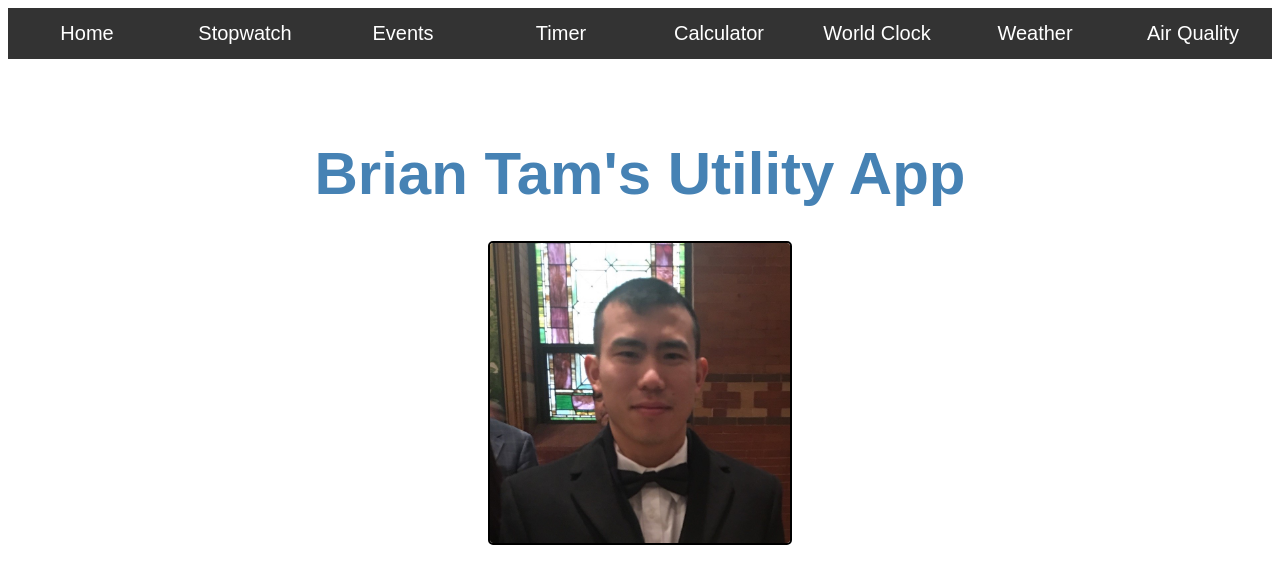
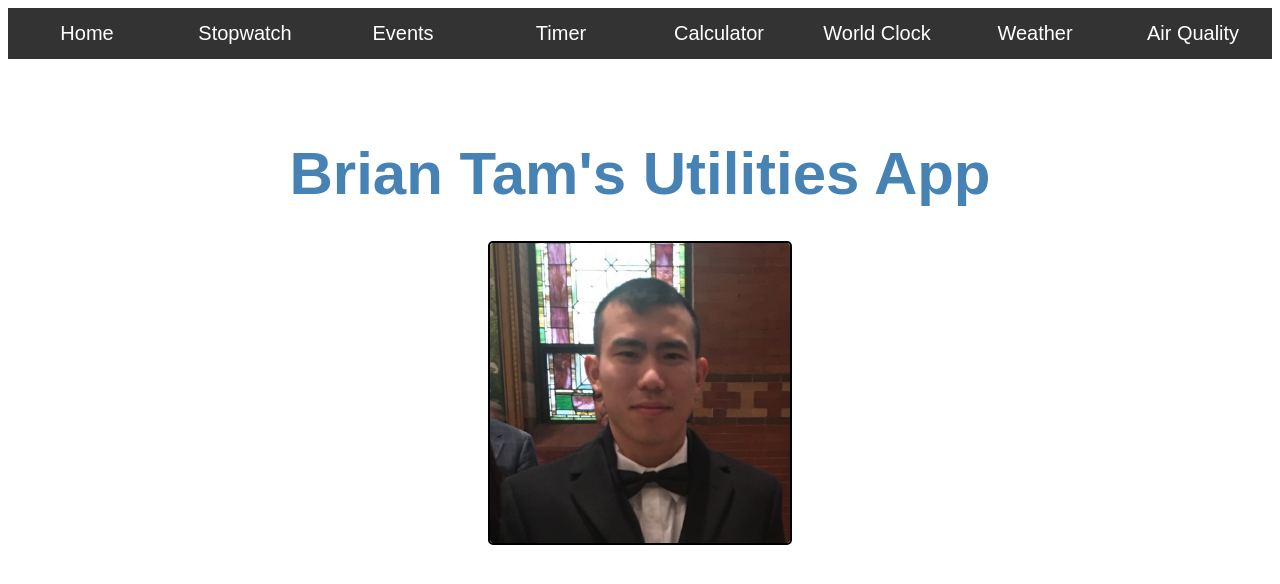
Before and after one commit to briantam23/utilities-app, a React app: page / in a window 1280 px wide. Shown: the top 584 px of the page. Built offline with nearby package versions, Linux system fonts and the light colour scheme.

Commit message:
Added React Fragments

```diff
--- a/public/index.html
+++ b/public/index.html
@@ -2,7 +2,7 @@
 <html lang='en'>
     <head>
         <meta charset='utf-8'>
-        <title>Brian Tam's Utility App</title>
+        <title>Brian Tam's Utilities App</title>
         <script src='/public/bundle.js' defer></script>
         <link rel="shortcut icon" type="image/x-icon" href="../public/favicon.ico">
     </head>
--- a/src/components/events/EventList.js
+++ b/src/components/events/EventList.js
@@ -4,7 +4,7 @@ import style from './eventList.less';
 
 const EventList = ({ events, genre }) => {
     if(genre) {
-        events = events.filter(event => event.classifications[0].genre.name === genre)  //filter by genre if genre is selected
+        events = events.filter(event => event.classifications[0].genre.name === genre);  //filter by genre if genre is selected
     }
     return (
         <div className={ style.cardContainer }>
@@ -13,21 +13,21 @@ const EventList = ({ events, genre }) => {
                 <div key={ event.id } className={ style.card }>
                     <img src={ event.images[5].url } alt="Card image cap" />
                     <div className={ style.cardText }>
-                        <div>
+                        <Fragment>
                             <h3>
                                 <strong><a href={ event.url }>{ event.name }</a></strong>
                             </h3>
-                        </div>
+                        </Fragment>
                         <hr/>
-                        <div>
+                        <Fragment>
                             <strong>Date: </strong>
                             { event.dates.start.localDate }
-                        </div>
+                        </Fragment>
                         <hr/>
-                        <div>
+                        <Fragment>
                             <strong>Price Range: </strong>
                             { '$' + event.priceRanges[0].min.toFixed(2) + ' - $' + event.priceRanges[0].max.toFixed(2) }
-                        </div>
+                        </Fragment>
                     </div>
                 </div>
             ): null)
--- a/src/components/home/Home.js
+++ b/src/components/home/Home.js
@@ -4,7 +4,7 @@ import style from './home.less';
 
 const Home = () => (
     <h1 className={ style.homeContainer }>
-        Brian Tam's Utility App
+        Brian Tam's Utilities App
         <img src='../../public/img/profilePicture.jpg' alt='profile picture'/>
     </h1>
 )
```
